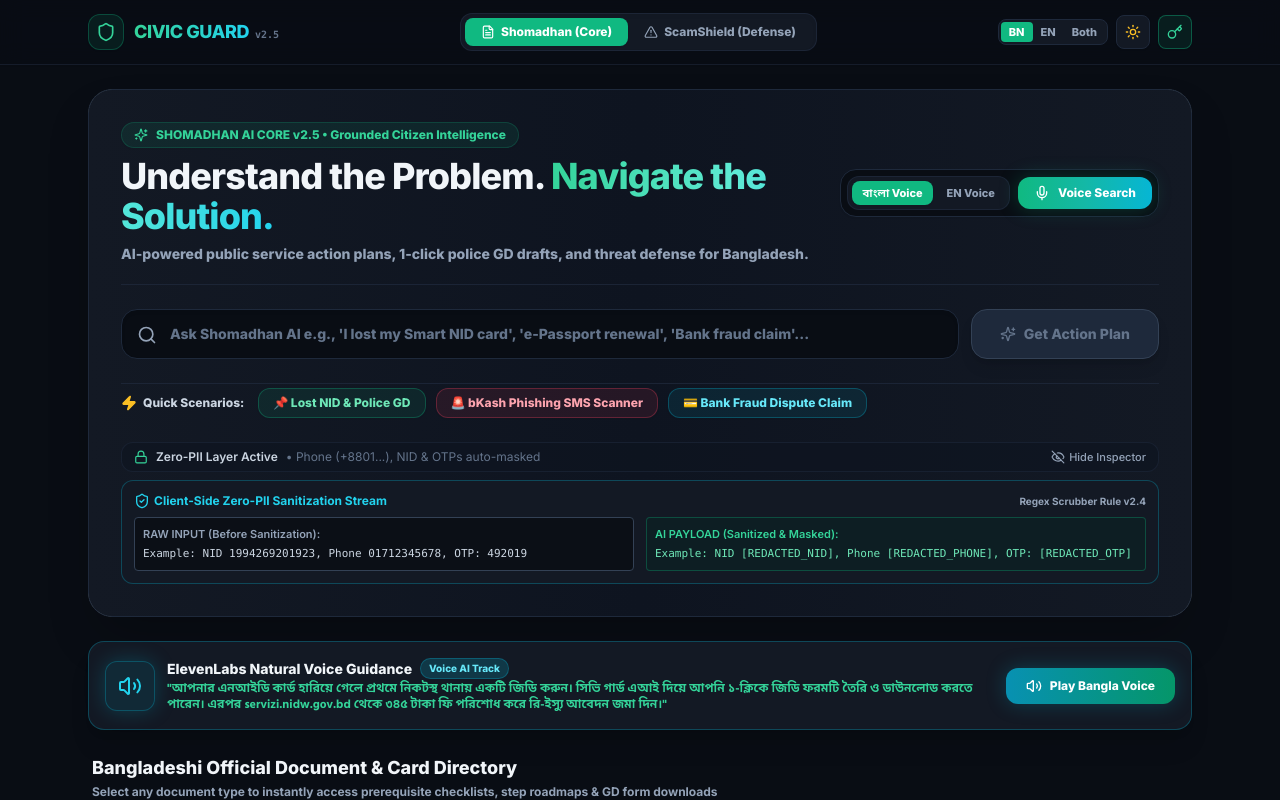
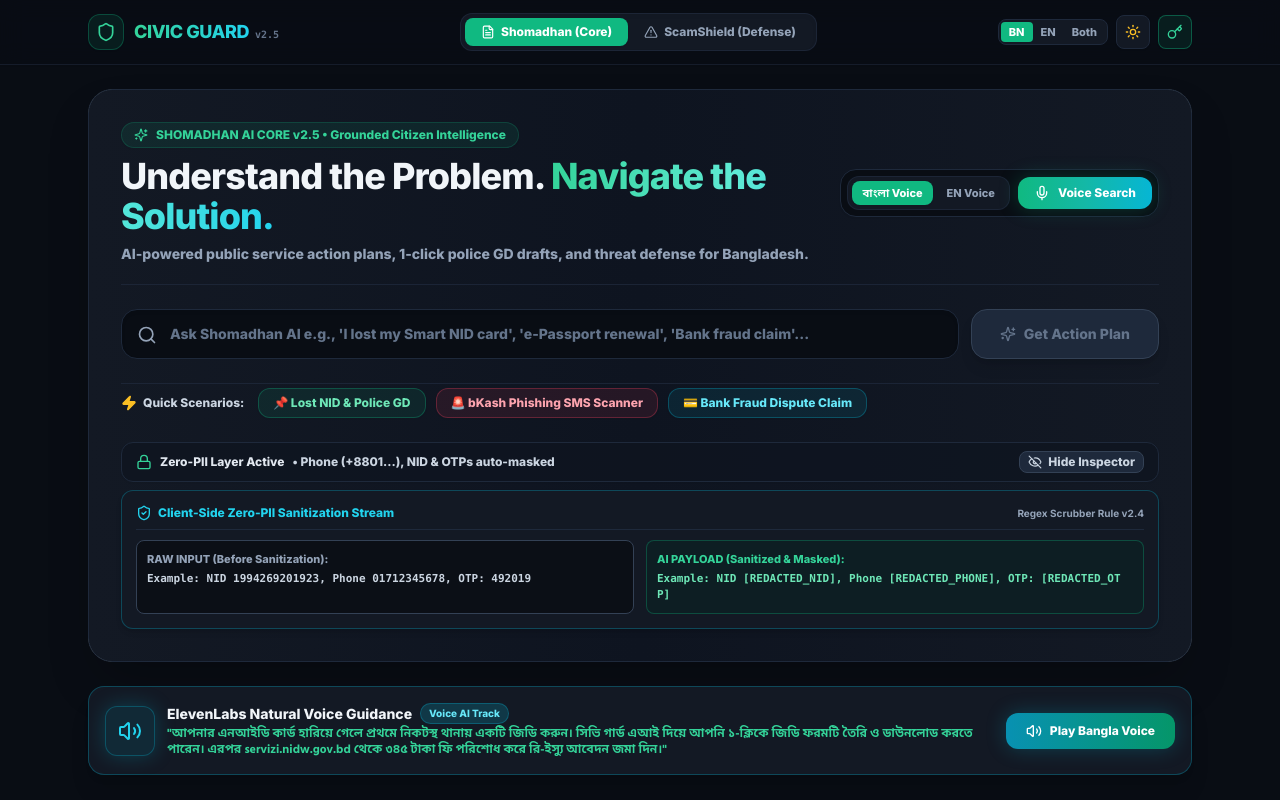
Before and after one commit to Amirun-Nahar/CivicGuardAI, a React (Vite) app: page / in a window 1280 px wide. Both pictures are taken after a click on the button "Inspect PII". Shown: the top 800 px of the page. Built offline with nearby package versions, Linux system fonts and the light colour scheme; no server answers.

Commit message:
Fix ZeroPiiBanner font visibility and contrast in light and dark mode

```diff
--- a/src/components/ZeroPiiBanner.tsx
+++ b/src/components/ZeroPiiBanner.tsx
@@ -11,24 +11,24 @@ export const ZeroPiiBanner: React.FC<ZeroPiiBannerProps> = ({ currentInputText =
   const piiAnalysis = analyzePiiRedactions(currentInputText);
 
   return (
-    <div className="w-full text-xs text-slate-400">
-      <div className="flex items-center justify-between py-1.5 px-3 rounded-xl bg-[#0E1420]/60 dark:bg-[#0E1420]/60 light:bg-slate-100 border border-slate-800/60 light:border-slate-200">
+    <div className="w-full text-xs">
+      <div className="flex items-center justify-between py-2 px-3.5 rounded-xl bg-[#DCD396] dark:bg-[#0E1420]/80 border border-[#C5BC7F] dark:border-slate-800 shadow-sm">
         <div className="flex items-center space-x-2">
-          <Lock className="w-3.5 h-3.5 text-emerald-400" />
-          <span className="font-semibold text-slate-300 light:text-slate-700">Zero-PII Layer Active</span>
-          <span className="text-slate-500 hidden sm:inline">• Phone (+8801...), NID & OTPs auto-masked</span>
+          <Lock className="w-4 h-4 text-emerald-800 dark:text-emerald-400" />
+          <span className="font-extrabold text-[#0F172A] dark:text-slate-200">Zero-PII Layer Active</span>
+          <span className="text-[#334155] dark:text-slate-300 font-extrabold hidden sm:inline">• Phone (+8801...), NID & OTPs auto-masked</span>
         </div>
 
         <div className="flex items-center space-x-2">
           {piiAnalysis.redactionsCount > 0 && (
-            <span className="px-2 py-0.5 rounded bg-amber-500/20 text-amber-300 font-bold text-[10px]">
+            <span className="px-2 py-0.5 rounded bg-amber-500/20 text-amber-950 dark:text-amber-300 font-extrabold text-[10px] border border-amber-600/40">
               ⚠️ {piiAnalysis.redactionsCount} Redacted
             </span>
           )}
 
           <button
             onClick={() => setShowInspector(!showInspector)}
-            className="flex items-center space-x-1 text-slate-400 hover:text-cyan-400 text-[11px] font-medium transition-colors"
+            className="flex items-center space-x-1.5 text-[#0F172A] hover:text-cyan-900 dark:text-slate-300 dark:hover:text-cyan-400 text-xs font-extrabold transition-colors py-0.5 px-2 rounded-lg bg-[#EBE3A7] dark:bg-slate-800 border border-[#C5BC7F] dark:border-slate-700 shadow-xs"
           >
             {showInspector ? <EyeOff className="w-3.5 h-3.5" /> : <Eye className="w-3.5 h-3.5" />}
             <span>{showInspector ? 'Hide Inspector' : 'Inspect PII'}</span>
@@ -38,26 +38,26 @@ export const ZeroPiiBanner: React.FC<ZeroPiiBannerProps> = ({ currentInputText =
 
       {/* PII Live Inspector Drawer */}
       {showInspector && (
-        <div className="mt-2 p-3 rounded-xl bg-[#131924] border border-cyan-500/30 text-slate-200 space-y-2">
-          <div className="flex items-center justify-between text-cyan-400 font-bold text-xs">
-            <span className="flex items-center space-x-1">
-              <ShieldCheck className="w-4 h-4" />
+        <div className="mt-2 p-3.5 rounded-xl bg-[#FFF8D6] dark:bg-[#131924] border border-[#C5BC7F] dark:border-cyan-500/30 text-[#0F172A] dark:text-slate-200 space-y-2.5 shadow-md">
+          <div className="flex items-center justify-between text-cyan-900 dark:text-cyan-400 font-extrabold text-xs border-b border-[#C5BC7F] dark:border-slate-800 pb-2">
+            <span className="flex items-center space-x-1.5">
+              <ShieldCheck className="w-4 h-4 text-cyan-800 dark:text-cyan-400" />
               <span>Client-Side Zero-PII Sanitization Stream</span>
             </span>
-            <span className="text-[10px] text-slate-400">Regex Scrubber Rule v2.4</span>
+            <span className="text-[10px] text-[#334155] dark:text-slate-400 font-bold">Regex Scrubber Rule v2.4</span>
           </div>
 
           <div className="grid grid-cols-1 md:grid-cols-2 gap-3 text-[11px]">
-            <div className="p-2 rounded bg-black/40 border border-slate-700">
-              <span className="text-slate-400 font-semibold block mb-1">RAW INPUT (Before Sanitization):</span>
-              <p className="font-mono text-slate-300 break-all">
+            <div className="p-2.5 rounded-lg bg-[#DCD396] dark:bg-black/40 border border-[#C5BC7F] dark:border-slate-700">
+              <span className="text-[#0F172A] dark:text-slate-400 font-extrabold block mb-1">RAW INPUT (Before Sanitization):</span>
+              <p className="font-mono text-[#0F172A] dark:text-slate-300 break-all font-bold">
                 {currentInputText || 'Example: NID 1994269201923, Phone 01712345678, OTP: 492019'}
               </p>
             </div>
 
-            <div className="p-2 rounded bg-emerald-950/30 border border-emerald-500/30">
-              <span className="text-emerald-400 font-semibold block mb-1">AI PAYLOAD (Sanitized & Masked):</span>
-              <p className="font-mono text-emerald-300 break-all">
+            <div className="p-2.5 rounded-lg bg-[#DCECC7] dark:bg-emerald-950/30 border border-emerald-600/40 dark:border-emerald-500/30">
+              <span className="text-[#047857] dark:text-emerald-400 font-extrabold block mb-1">AI PAYLOAD (Sanitized & Masked):</span>
+              <p className="font-mono text-[#047857] dark:text-emerald-300 break-all font-extrabold">
                 {piiAnalysis.cleanedText || 'Example: NID [REDACTED_NID], Phone [REDACTED_PHONE], OTP: [REDACTED_OTP]'}
               </p>
             </div>
```
